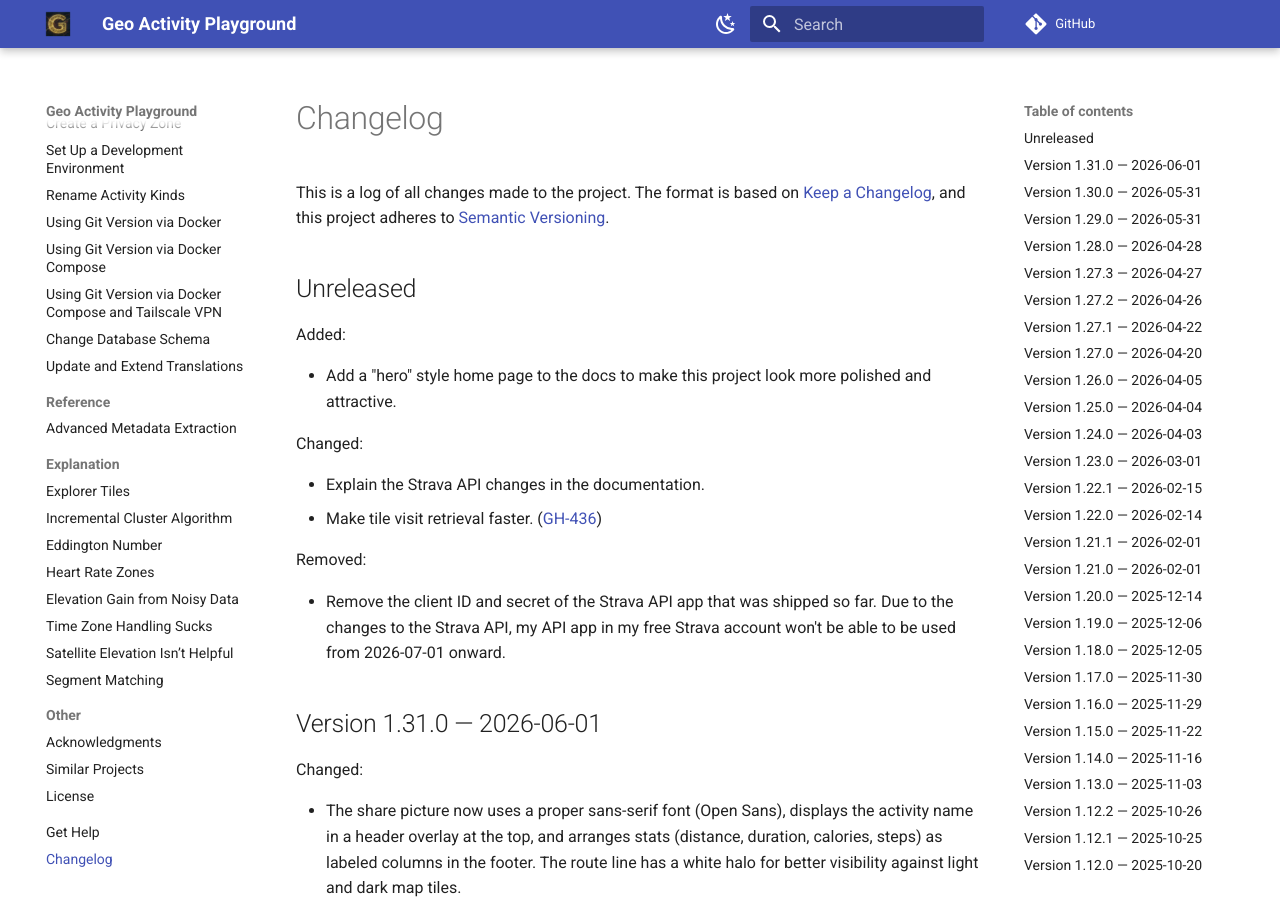
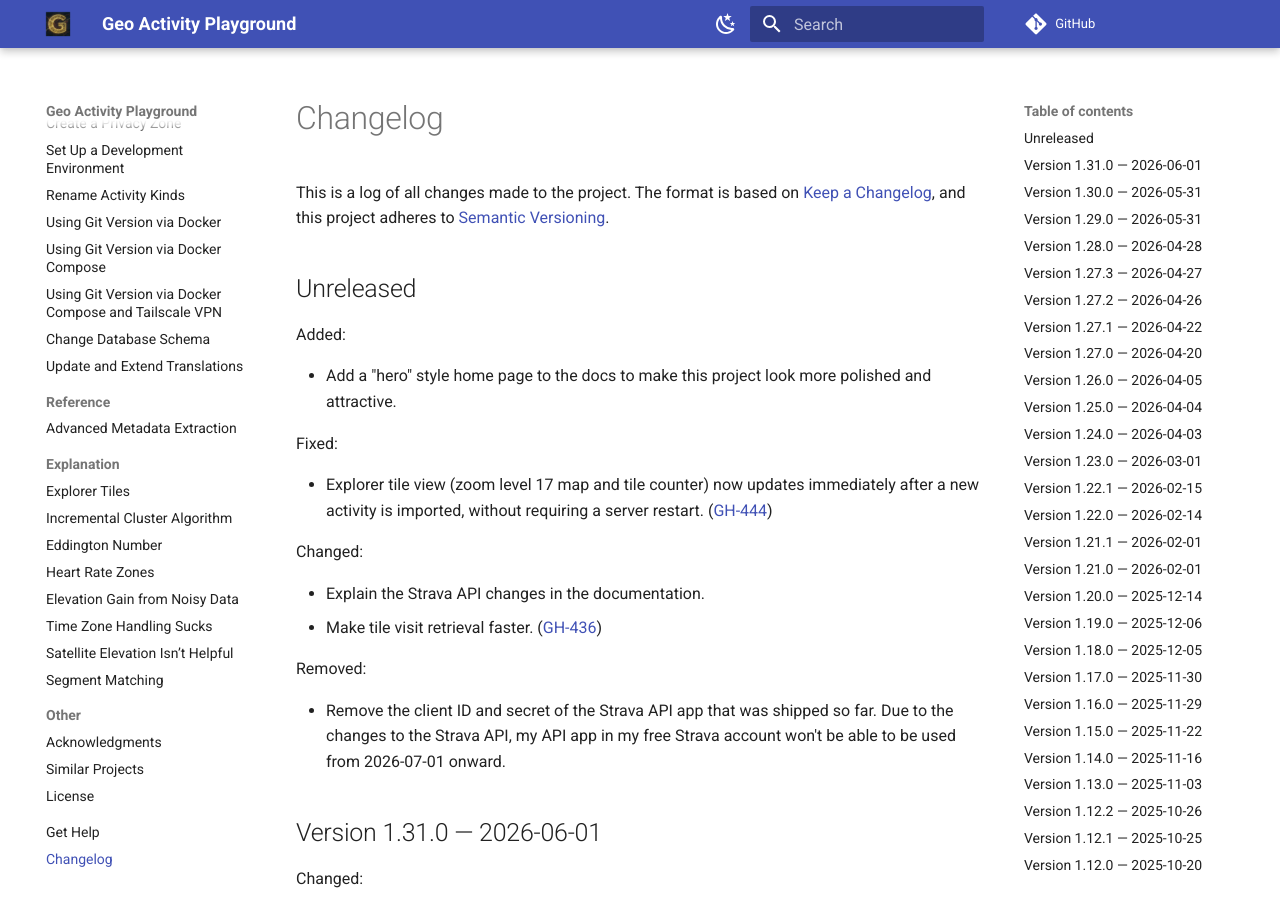
Before and after one commit to martin-ueding/geo-activity-playground, an MkDocs documentation site: the page built from docs/changelog.md, in a window 1280 px wide and 900 px high. Built offline with MkDocs 1.6.1 and Material for MkDocs 9.7.7, drawn with Linux system fonts in a browser that asks for light colours; comment, search, counter and statistics services are not loaded.

Commit message:
docs: changelog entry for GH-444 explorer tile fix

```diff
--- a/docs/changelog.md
+++ b/docs/changelog.md
@@ -20,6 +20,10 @@ Types of changes
 Added:
 
 - Add a "hero" style home page to the docs to make this project look more polished and attractive.
+
+Fixed:
+
+- Explorer tile view (zoom level 17 map and tile counter) now updates immediately after a new activity is imported, without requiring a server restart. ([GH-444](https://github.com/martin-ueding/geo-activity-playground/issues/444))
 
 Changed:
 
```
